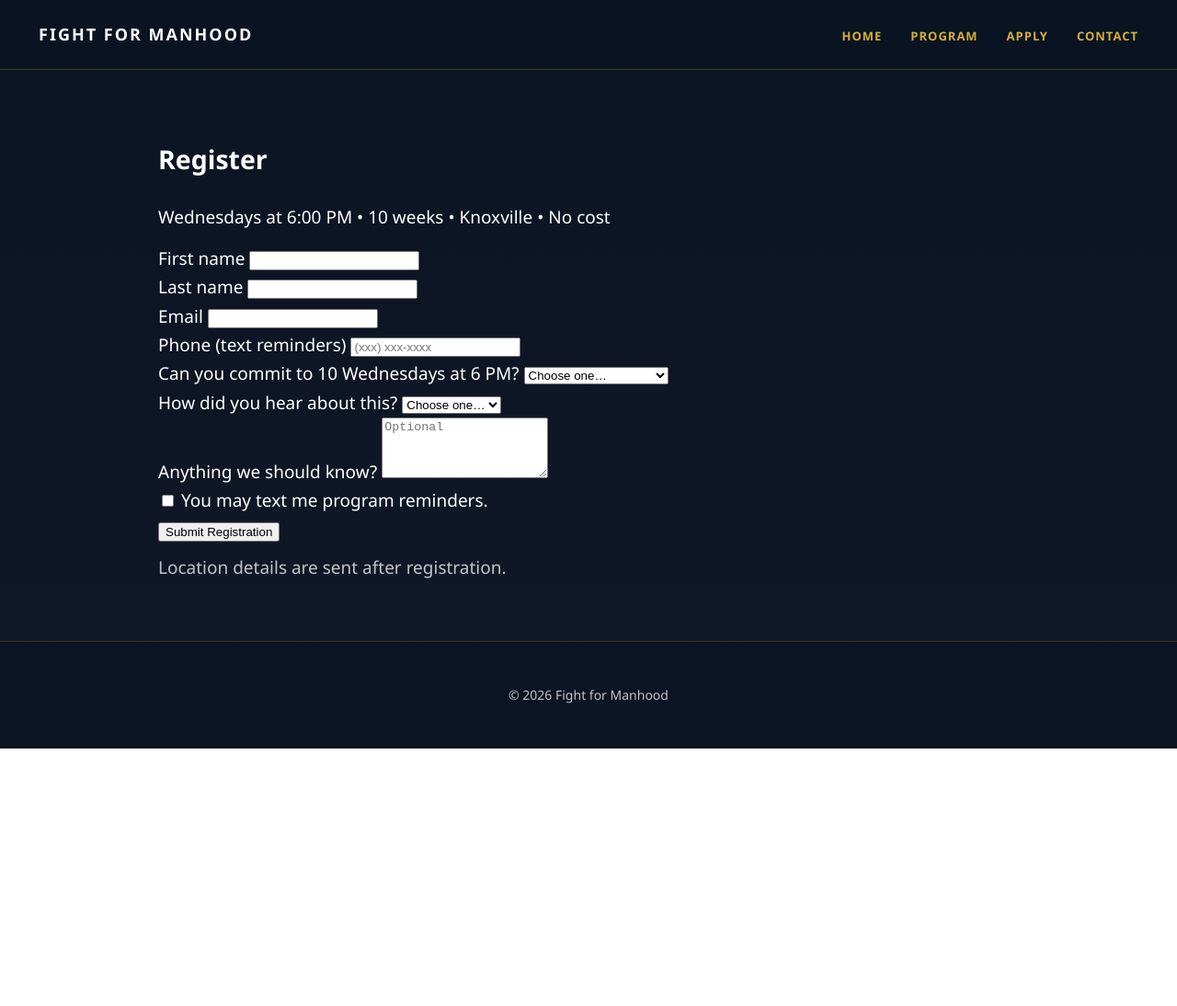
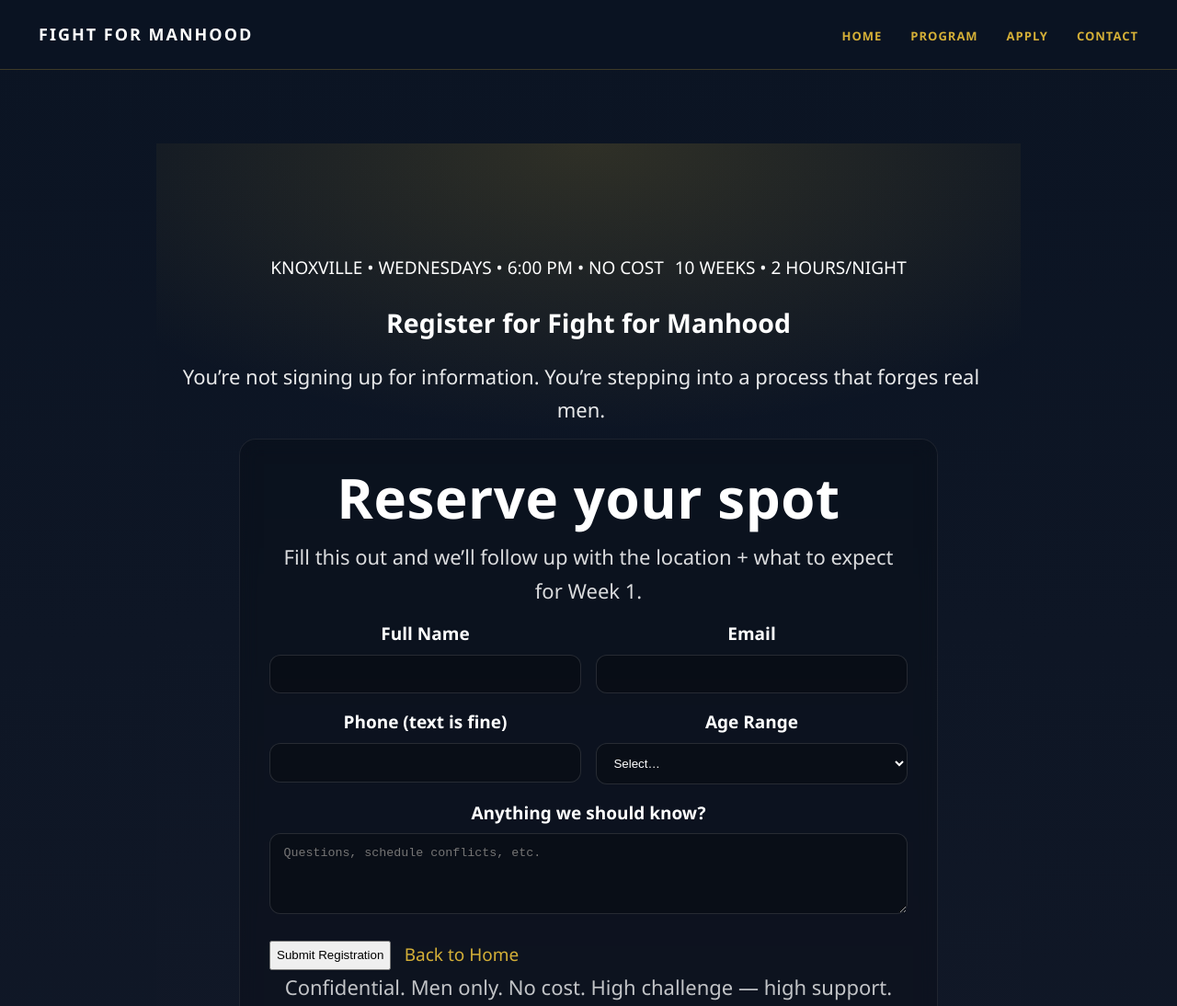
Before and after one commit to fightformanhood/fight-for-manhood-site, an Eleventy site: page src/register.njk in a window 1280 px wide. Shown: the top 1094 px of the page at 92% size. Before the commit the page ends 814 px from the top, so only its background shows below. Built offline with nearby package versions, Linux system fonts and the light colour scheme; Eleventy itself is replaced by a stand-in of ours; files that its build step writes are made by us from their sources.

Commit message:
Update register.njk

```diff
--- a/src/register.njk
+++ b/src/register.njk
@@ -1,42 +1,50 @@
 ---
 title: "Register"
-description: "Register for Fight for Manhood."
+description: "Register for the Fight for Manhood 10-week program."
 layout: "base.njk"
 permalink: "/register/"
 ---
 
 <section class="section">
-  <div class="container container-narrow">
-    <h1 class="h1">Register</h1>
-    <p class="lead">
-      Wednesdays at 6:00 PM • 10 weeks • Knoxville • No cost
+  <div class="container">
+    <div class="hero">
+      <div class="hero__meta">
+        <span class="pill">KNOXVILLE • WEDNESDAYS • 6:00 PM • NO COST</span>
+        <span class="pill pill--muted">10 WEEKS • 2 HOURS/NIGHT</span>
+      </div>
+
+      <h1 class="hero__title">
+        Register for <span class="accent">Fight for Manhood</span>
+      </h1>
+
+      <p class="hero__subtitle">
+        You’re not signing up for information. You’re stepping into a process that forges real men.
       </p>
 
-    <div class="card card-dark">
-      <form
-        name="ffm-register"
+      <div class="card">
+        <h2 class="card__title">Reserve your spot</h2>
+        <p class="card__subtitle">
+          Fill this out and we’ll follow up with the location + what to expect for Week 1.
+        </p>
+
+        <!-- Netlify Forms -->
+        <form name="ffm-register"
               method="POST"
-        action="/success/"
               data-netlify="true"
-        data-netlify-honeypot="bot-field"
-      >
-        <!-- Required for Netlify form detection -->
+              netlify-honeypot="bot-field"
+              action="/success/">
+
           <input type="hidden" name="form-name" value="ffm-register" />
 
-        <!-- Honeypot field (keep hidden) -->
+          <!-- Honeypot -->
           <p style="display:none;">
-          <label>Don’t fill this out if you’re human: <input name="bot-field" /></label>
+            <label>Don’t fill this out: <input name="bot-field" /></label>
           </p>
 
           <div class="form-grid">
             <div class="field">
-            <label for="firstName">First name</label>
-            <input id="firstName" name="firstName" type="text" autocomplete="given-name" required />
-          </div>
-
-          <div class="field">
-            <label for="lastName">Last name</label>
-            <input id="lastName" name="lastName" type="text" autocomplete="family-name" required />
+              <label for="name">Full Name</label>
+              <input id="name" name="name" type="text" autocomplete="name" required />
             </div>
 
             <div class="field">
@@ -45,52 +53,71 @@ permalink: "/register/"
             </div>
 
             <div class="field">
-            <label for="phone">Phone (text reminders)</label>
-            <input id="phone" name="phone" type="tel" autocomplete="tel" placeholder="(xxx) xxx-xxxx" />
+              <label for="phone">Phone (text is fine)</label>
+              <input id="phone" name="phone" type="tel" autocomplete="tel" />
             </div>
 
             <div class="field">
-            <label for="commit">Can you commit to 10 Wednesdays at 6 PM?</label>
-            <select id="commit" name="commit" required>
-              <option value="" selected disabled>Choose one…</option>
-              <option value="Yes">Yes</option>
-              <option value="Mostly">Mostly (a few conflicts)</option>
-              <option value="Not sure">Not sure yet</option>
+              <label for="age">Age Range</label>
+              <select id="age" name="age">
+                <option value="">Select…</option>
+                <option>18–24</option>
+                <option>25–34</option>
+                <option>35–44</option>
+                <option>45–54</option>
+                <option>55–64</option>
+                <option>65+</option>
               </select>
             </div>
 
-          <div class="field">
-            <label for="hear">How did you hear about this?</label>
-            <select id="hear" name="hear">
-              <option value="" selected>Choose one…</option>
-              <option value="Friend">Friend</option>
-              <option value="Church">Church</option>
-              <option value="Social">Social media</option>
-              <option value="Website">Website</option>
-              <option value="Other">Other</option>
-            </select>
+            <div class="field field--full">
+              <label for="notes">Anything we should know?</label>
+              <textarea id="notes" name="notes" rows="4" placeholder="Questions, schedule conflicts, etc."></textarea>
+            </div>
           </div>
 
-          <div class="field field-full">
-            <label for="notes">Anything we should know?</label>
-            <textarea id="notes" name="notes" rows="4" placeholder="Optional"></textarea>
+          <div class="actions">
+            <button class="btn btn--primary" type="submit">Submit Registration</button>
+            <a class="btn btn--ghost" href="/">Back to Home</a>
           </div>
 
-          <div class="field field-full checkbox">
-            <label>
-              <input type="checkbox" name="smsPermission" value="Yes" />
-              You may text me program reminders.
-            </label>
-          </div>
-
-          <div class="field field-full">
-            <button class="btn btn-gold btn-lg" type="submit">Submit Registration</button>
-            <p class="tiny muted" style="margin-top:10px;">
-              Location details are sent after registration.
+          <p class="fineprint">
+            Confidential. Men only. No cost. High challenge — high support.
           </p>
-          </div>
-        </div>
         </form>
       </div>
     </div>
+  </div>
 </section>
+
+<style>
+  /* Safe “layout glue” styles (won’t wreck your global design) */
+  .section { padding: 5rem 0; }
+  .container { max-width: 980px; margin: 0 auto; padding: 0 1.25rem; }
+  .hero__meta { display:flex; gap:.75rem; flex-wrap:wrap; justify-content:center; margin-bottom:1.25rem; }
+  .hero__title { text-align:center; margin: 0 0 1rem; }
+  .hero__subtitle { text-align:center; max-width: 52ch; margin: 0 auto 2rem; opacity:.9; }
+  .card { max-width: 760px; margin: 0 auto; padding: 2rem; border-radius: 18px; border: 1px solid rgba(255,255,255,.08); background: rgba(0,0,0,.18); backdrop-filter: blur(10px); }
+  .card__title { margin: 0 0 .25rem; }
+  .card__subtitle { margin: 0 0 1.5rem; opacity:.85; }
+  .form-grid { display:grid; grid-template-columns: repeat(2, minmax(0,1fr)); gap: 1rem; }
+  .field--full { grid-column: 1 / -1; }
+  label { display:block; font-weight: 600; margin-bottom: .4rem; }
+  input, select, textarea {
+    width:100%;
+    padding:.8rem .9rem;
+    border-radius: 12px;
+    border: 1px solid rgba(255,255,255,.12);
+    background: rgba(0,0,0,.25);
+    color: inherit;
+    outline: none;
+  }
+  input:focus, select:focus, textarea:focus { border-color: rgba(212,175,55,.55); box-shadow: 0 0 0 3px rgba(212,175,55,.12); }
+  .actions { display:flex; gap: .9rem; flex-wrap:wrap; margin-top: 1.25rem; }
+  .fineprint { margin-top: 1rem; opacity:.75; font-size: .95rem; }
+  @media (max-width: 720px){
+    .form-grid { grid-template-columns: 1fr; }
+    .card { padding: 1.25rem; }
+    .section { padding: 3.5rem 0; }
+  }
+</style>
```
Lines whose indentation alone changed are shown as unchanged.
